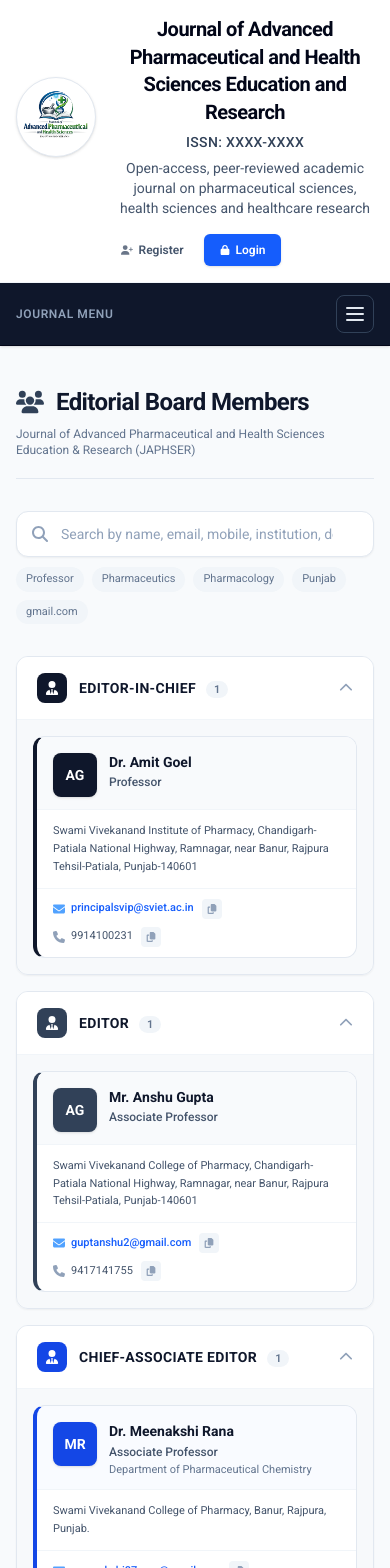
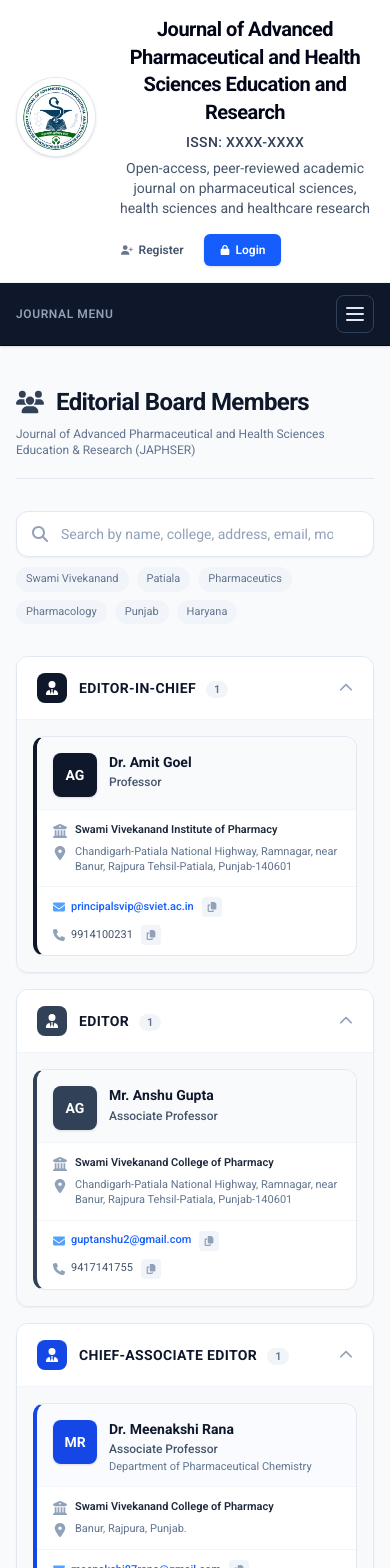
Before and after one commit to asfasdfasdfasd/Editorial-Manager, a React (Vite) app: page /editorial-board/members in a window 390 px wide. Shown: the top 1568 px of the page. Built offline with nearby package versions, Linux system fonts and the light colour scheme.

Commit message:
feat: add EditorialBoardMembersComponent, Navbar, and Footer components with associated assets

```diff
--- a/src/components/EditorialBoard/EditorialBoardMembersComponent.tsx
+++ b/src/components/EditorialBoard/EditorialBoardMembersComponent.tsx
@@ -9,6 +9,7 @@
     FaBookOpen,
     FaUserCheck,
     FaBuildingColumns,
+    FaLocationDot,
     FaChevronDown,
     FaCopy,
     FaCheck,
@@ -19,6 +20,7 @@
     designation: string;
     department?: string;
     institution: string;
+    address: string;
     specialization?: string;
     email: string;
     mobile?: string;
@@ -40,7 +42,8 @@
             {
                 name: 'Dr. Amit Goel',
                 designation: 'Professor',
-                institution: 'Swami Vivekanand Institute of Pharmacy, Chandigarh-Patiala National Highway, Ramnagar, near Banur, Rajpura Tehsil-Patiala, Punjab-140601',
+                institution: 'Swami Vivekanand Institute of Pharmacy',
+                address: 'Chandigarh-Patiala National Highway, Ramnagar, near Banur, Rajpura Tehsil-Patiala, Punjab-140601',
                 email: 'principalsvip@sviet.ac.in',
                 mobile: '9914100231',
             },
@@ -54,7 +57,8 @@
             {
                 name: 'Mr. Anshu Gupta',
                 designation: 'Associate Professor',
-                institution: 'Swami Vivekanand College of Pharmacy, Chandigarh-Patiala National Highway, Ramnagar, near Banur, Rajpura Tehsil-Patiala, Punjab-140601',
+                institution: 'Swami Vivekanand College of Pharmacy',
+                address: 'Chandigarh-Patiala National Highway, Ramnagar, near Banur, Rajpura Tehsil-Patiala, Punjab-140601',
                 email: 'guptanshu2@gmail.com',
                 mobile: '9417141755',
             },
@@ -69,7 +73,8 @@
                 name: 'Dr. Meenakshi Rana',
                 designation: 'Associate Professor',
                 department: 'Department of Pharmaceutical Chemistry',
-                institution: 'Swami Vivekanand College of Pharmacy, Banur, Rajpura, Punjab.',
+                institution: 'Swami Vivekanand College of Pharmacy',
+                address: 'Banur, Rajpura, Punjab.',
                 email: 'meenakshi87rana@gmail.com',
             },
         ],
@@ -83,14 +88,16 @@
                 name: 'Dr. Damit Kumar',
                 designation: 'Associate Professor',
                 department: 'Department of Pharmaceutics',
-                institution: 'Swami Vivekanand College of Pharmacy, Banur, Rajpura, Punjab.',
+                institution: 'Swami Vivekanand College of Pharmacy',
+                address: 'Banur, Rajpura, Punjab.',
                 email: 'damitdhiman007@gmail.com',
             },
             {
                 name: 'Dr. Kapil Kumar Verma',
                 designation: 'Professor & Principal',
                 specialization: 'Pharmacology',
-                institution: 'Minerva College of Pharmacy, Indora-Kangra Himachal Pradesh.',
+                institution: 'Minerva College of Pharmacy',
+                address: 'Indora-Kangra Himachal Pradesh.',
                 email: 'kkvmpharm09@gmail.com',
             },
         ],
@@ -104,28 +111,32 @@
                 name: 'Dr. Nikita khera',
                 designation: 'Assistant Professor',
                 department: 'Department of Pharmacy Practice',
-                institution: 'Swami Vivekanand College of Pharmacy, Banur, Rajpura, Punjab.',
+                institution: 'Swami Vivekanand College of Pharmacy',
+                address: 'Banur, Rajpura, Punjab.',
                 email: 'nikeetakhera02@gmail.com',
             },
             {
                 name: 'Mr. Manjul Singla',
                 designation: 'Assistant Professor',
                 department: 'Department of Radiology',
-                institution: 'Swami Vivekanand Faculty of Technology & Management, Banur, Rajpura.',
+                institution: 'Swami Vivekanand Faculty of Technology & Management',
+                address: 'Banur, Rajpura.',
                 email: 'hodradiology@sviet.ac.in',
             },
             {
                 name: 'Dr. Himani Punia',
                 designation: 'Assistant Professor',
                 department: 'Head, Allied Health Sciences',
-                institution: 'Saraswati Group of Colleges, Mohali, Punjab.',
+                institution: 'Saraswati Group of Colleges',
+                address: 'Mohali, Punjab.',
                 email: 'puniahimani@hau.ac.in',
             },
             {
                 name: 'Ms. Tamanna Dhiman',
                 designation: 'Assistant Professor',
                 department: 'Department of Pharmacognosy',
-                institution: 'Swami Vivekanand College of Pharmacy, Banur, Rajpura, Punjab.',
+                institution: 'Swami Vivekanand College of Pharmacy',
+                address: 'Banur, Rajpura, Punjab.',
                 email: 'tamannadhiman61@gmail.com',
             },
         ],
@@ -139,111 +150,128 @@
                 name: 'Dr. Rajeev Garg',
                 designation: 'Principal',
                 specialization: 'Pharmaceutics',
-                institution: 'Guru Nanak Institute of Pharmacy, Delewal, Hoshiarpur, Punjab.',
+                institution: 'Guru Nanak Institute of Pharmacy',
+                address: 'Delewal, Hoshiarpur, Punjab.',
                 email: 'rgpharma@gmail.com',
             },
             {
                 name: 'Dr. Nishant Thakur',
                 designation: 'Associate Professor',
                 department: 'Department of Pharmaceutics',
-                institution: 'University Institute of Pharma Sciences, Chandigarh University, Gharuan, Mohali, Punjab.',
+                institution: 'University Institute of Pharma Sciences, Chandigarh University',
+                address: 'Gharuan, Mohali, Punjab.',
                 email: 'nishant.nt21@gmail.com',
             },
             {
                 name: 'Dr. Anjali',
                 designation: 'Professor',
                 department: 'Department of Pharmaceutical Chemistry',
-                institution: 'Desh Bhagat University, Mandi Gobindgarh, Punjab.',
+                institution: 'Desh Bhagat University',
+                address: 'Mandi Gobindgarh, Punjab.',
                 email: 'anjalipharm1985@gmail.com',
             },
             {
                 name: 'Dr. Parminder Kaur',
                 designation: 'Associate Professor',
                 department: 'Department of Pharmaceutical Chemistry',
-                institution: 'University Institute of Pharma Sciences, Chandigarh University, Gharuan Mohali, Punjab.',
+                institution: 'University Institute of Pharma Sciences, Chandigarh University',
+                address: 'Gharuan Mohali, Punjab.',
                 email: 'hundalparminder275@gmail.com',
             },
             {
                 name: 'Dr. Anu Jindal',
                 designation: 'Professor',
                 department: 'Department of Pharmacology',
-                institution: 'GHG Khalsa College of Pharmacy, Gurusar Sadhar, Ludhiana, Punjab.',
+                institution: 'GHG Khalsa College of Pharmacy',
+                address: 'Gurusar Sadhar, Ludhiana, Punjab.',
                 email: 'anumahajan78@gmail.com',
             },
             {
                 name: 'Dr. Ravi Ranjan Kumar',
                 designation: 'Associate Professor',
-                institution: 'University School of Allied Health Sciences, Rayat Bahra University, Mohali, Punjab.',
+                department: 'University School of Allied Health Sciences',
+                institution: 'Rayat Bahra University',
+                address: 'Mohali, Punjab.',
                 email: 'raviranjan.jnu10@gmail.com',
             },
             {
                 name: 'Dr. Nadeem Khan',
                 designation: 'Professor',
                 department: 'Department of Pharmacology',
-                institution: 'College of Pharmacy, RIMT University, Mandi Gobindgarh, Punjab.',
+                institution: 'College of Pharmacy, RIMT University',
+                address: 'Mandi Gobindgarh, Punjab.',
                 email: 'nadeem_khansre@yahoo.com',
             },
             {
                 name: 'Dr. Puneet Utreja',
                 designation: 'Professor',
                 department: 'Department of Pharmaceutics',
-                institution: 'PCTE group of institute Ludhiana, Punjab.',
+                institution: 'PCTE group of institute',
+                address: 'Ludhiana, Punjab.',
                 email: 'drutreja@gmail.com',
             },
             {
                 name: 'Dr. Jaspreet Kaur',
                 designation: 'Professor and Principal',
                 specialization: 'Pharmacognosy',
-                institution: 'College of Pharmacy, RIMT University, Mandi Gobindgarh, Punjab.',
+                institution: 'College of Pharmacy, RIMT University',
+                address: 'Mandi Gobindgarh, Punjab.',
                 email: 'principal.cop@rimt.ac.in',
             },
             {
                 name: 'Dr. Vandana Kharb',
                 designation: 'Professor',
                 department: 'Department of Pharmaceutics',
-                institution: 'Sachdeva College of Pharmacy, Gharuan, Punjab.',
+                institution: 'Sachdeva College of Pharmacy',
+                address: 'Gharuan, Punjab.',
                 email: 'vandana_pharmaceutics@yahoo.co.in',
             },
             {
                 name: 'Dr. Balbir Singh',
                 designation: 'Professor',
                 department: 'Department of Pharmacognosy',
-                institution: 'Guru Nanak Dev University, Amritsar, Punjab.',
+                institution: 'Guru Nanak Dev University',
+                address: 'Amritsar, Punjab.',
                 email: 'balbir.pharma@gndu.ac.in',
             },
             {
                 name: 'Dr. Neha Srivastava',
                 designation: 'Professor',
                 department: 'School of Pharmaceutics',
-                institution: 'RIMT University, Mandi Gobindgarh, Punjab.',
+                institution: 'RIMT University',
+                address: 'Mandi Gobindgarh, Punjab.',
                 email: 'nehasrvstva@gmail.com',
             },
             {
                 name: 'Dr. Ritchubabbar',
                 designation: 'Professor',
                 department: 'Department of Pharmaceutical Chemistry',
-                institution: 'Chitkara School of Pharmacy, Chitkara University Punjab.',
+                institution: 'Chitkara School of Pharmacy, Chitkara University',
+                address: 'Punjab.',
                 email: 'ritchu.babbar@chitkara.edu.in',
             },
             {
                 name: 'Dr. Pardeep Goyal',
                 designation: 'Professor and Principal',
                 department: 'Department of Pharmacology',
-                institution: 'Saraswati College of Pharmacy, Gharuan, Punjab.',
+                institution: 'Saraswati College of Pharmacy',
+                address: 'Gharuan, Punjab.',
                 email: 'golupharma1982@gmail.com',
             },
             {
                 name: 'Dr. Sourabh Kosey',
                 designation: 'Professor',
                 department: 'Department of Pharmacy Practice',
-                institution: 'ISF College of Pharmacy, Moga, Punjab.',
+                institution: 'ISF College of Pharmacy',
+                address: 'Moga, Punjab.',
                 email: 'sourabhkosey@gmail.com',
             },
             {
                 name: 'Dr. Sanjay Kumar',
                 designation: 'Director cum Principal',
                 specialization: 'Pharmacognosy and Photochemistry',
-                institution: 'Gautam college of Pharmacy Hamirpur, Himachal Pradesh.',
+                institution: 'Gautam college of Pharmacy',
+                address: 'Hamirpur, Himachal Pradesh.',
                 email: 'diwansanjay1981@gmail.com',
             },
             {
@@ -251,20 +279,24 @@
                 designation: 'Professor and Dean',
                 specialization: 'Pharmacy Practice',
                 department: 'School of Pharmaceutical Sciences, Department of Pharmacy Practice',
-                institution: 'RIMT University, Mandi Gobindgarh, Punjab.',
+                institution: 'RIMT University',
+                address: 'Mandi Gobindgarh, Punjab.',
                 email: 'parminder.nain29@gmail.com',
             },
             {
                 name: 'Dr. Neelam',
                 designation: 'Professor',
                 department: 'Department of Pharmaceutics',
-                institution: 'MM College of Pharmacy, Mullana, Ambala, Haryana.',
+                institution: 'MM College of Pharmacy',
+                address: 'Mullana, Ambala, Haryana.',
                 email: 'neelam.mdu@glmail.com',
             },
             {
                 name: 'Dr. Vivek Sharma',
                 designation: 'Professor (Health Sciences)',
-                institution: 'CSIR-IHBT University Centre For Research and Development, Chandigarh University, Gharuan, Chandigarh.',
+                department: 'CSIR-IHBT University Centre For Research and Development',
+                institution: 'Chandigarh University',
+                address: 'Gharuan, Chandigarh.',
                 email: 'nkvivek@gmail.com',
             },
             {
@@ -272,7 +304,8 @@
                 designation: 'Professor and Principal',
                 specialization: 'Pharmacology and Toxicology',
                 department: 'School of Health Sciences',
-                institution: 'Quantum University, Roorkee, Uttrakhand.',
+                institution: 'Quantum University',
+                address: 'Roorkee, Uttrakhand.',
                 email: 'verma2us@gmail.com',
             },
         ],
@@ -286,35 +319,40 @@
                 name: 'Dr. Subheet Kumar Jain',
                 designation: 'Professor',
                 department: 'Department of Pharmaceutical Sciences',
-                institution: 'Guru Nanak Dev University, Amritsar, Punjab.',
+                institution: 'Guru Nanak Dev University',
+                address: 'Amritsar, Punjab.',
                 email: 'subhjeetjain.pharma@gndu.ac.in',
             },
             {
                 name: 'Dr. Sandeep Chaudhary',
                 designation: 'Professor',
                 department: 'Department of Pharmaceutics',
-                institution: 'ASBASJSM College of Pharmacy, Bela, Punjab.',
+                institution: 'ASBASJSM College of Pharmacy',
+                address: 'Bela, Punjab.',
                 email: 'drsandeeprajpura@gmail.com',
             },
             {
                 name: 'Dr. Suraj Bansal',
                 designation: 'Professor and Principal',
                 specialization: 'Pharmaceutical Chemistry',
-                institution: 'JIS Institute of Pharmacy, Ludhiana, Punjab.',
+                institution: 'JIS Institute of Pharmacy',
+                address: 'Ludhiana, Punjab.',
                 email: 'banaalsuraj@gmail.com',
             },
             {
                 name: 'Dr. Jagdeep Singh Dua',
                 designation: 'Associate Professor',
                 department: 'Department of Pharmaceutics',
-                institution: 'Shivalik College of Pharmacy Nangal Punjab.',
+                institution: 'Shivalik College of Pharmacy',
+                address: 'Nangal Punjab.',
                 email: 'jsdua2002@yahoo.com',
             },
             {
                 name: 'Dr. Jyoti Monga',
                 designation: 'Associate Professor',
                 department: 'Department of Pharmaceutical Chemistry',
-                institution: 'Ch.Devi Lal College of Pharmacy, Jagadhri, Haryana.',
+                institution: 'Ch.Devi Lal College of Pharmacy',
+                address: 'Jagadhri, Haryana.',
                 email: 'mongajyoti10@gmail.com',
             },
         ],
@@ -463,11 +501,20 @@
             {/* Divider */}
             <div className="border-t border-slate-100" />
 
-            {/* Institution */}
-            <div className="px-4 py-3">
-                <p className="text-[11px] text-slate-600 leading-relaxed">
-                    {member.institution}
-                </p>
+            {/* Institution (College Name) & Address - 2 Distinct Fields */}
+            <div className="px-4 py-3 space-y-1.5">
+                {/* College / Institution Name */}
+                <div className="flex items-start gap-2 text-[11px] text-slate-800 leading-snug">
+                    <FaBuildingColumns className="size-3.5 shrink-0 text-slate-400 mt-0.5" />
+                    <span className="font-semibold">{hl(member.institution)}</span>
+                </div>
+                {/* Address */}
+                {member.address && (
+                    <div className="flex items-start gap-2 text-[11px] text-slate-500 leading-snug">
+                        <FaLocationDot className="size-3.5 shrink-0 text-slate-400 mt-0.5" />
+                        <span>{hl(member.address)}</span>
+                    </div>
+                )}
             </div>
 
             {/* Footer: contacts */}
@@ -518,7 +565,7 @@
             <button
                 type="button"
                 onClick={() => setOpen(o => !o)}
-                className="w-full flex items-center justify-between gap-3 px-5 py-4 bg-white hover:bg-slate-50 transition-colors text-left"
+                className="w-full flex items-center justify-between gap-3 px-5 py-4 bg-white hover:bg-slate-50 transition-colors text-left cursor-pointer"
             >
                 <div className="flex items-center gap-3">
                     <span className={`p-2 rounded-lg text-sm ${pillColor}`}>
@@ -574,7 +621,8 @@
             m.designation.toLowerCase().includes(q) ||
             (m.department && m.department.toLowerCase().includes(q)) ||
             (m.specialization && m.specialization.toLowerCase().includes(q)) ||
-            m.institution.toLowerCase().includes(q)
+            m.institution.toLowerCase().includes(q) ||
+            m.address.toLowerCase().includes(q)
         );
     }, [trimmed]);
 
@@ -597,7 +645,7 @@
                     <FaMagnifyingGlass className="absolute left-4 top-1/2 -translate-y-1/2 text-slate-400 size-4 pointer-events-none" />
                     <input
                         type="text"
-                        placeholder="Search by name, email, mobile, institution, department..."
+                        placeholder="Search by name, college, address, email, mobile, specialization..."
                         value={query}
                         onChange={e => setQuery(e.target.value)}
                         className="w-full pl-11 pr-10 py-3 bg-white border border-slate-200 rounded-xl text-sm text-slate-900 placeholder:text-slate-400 focus:outline-none focus:ring-2 focus:ring-blue-500 focus:border-blue-500 shadow-xs transition-all"
@@ -606,7 +654,7 @@
                         <button
                             type="button"
                             onClick={() => setQuery('')}
-                            className="absolute right-3.5 top-1/2 -translate-y-1/2 p-1 text-slate-400 hover:text-slate-700 transition-colors"
+                            className="absolute right-3.5 top-1/2 -translate-y-1/2 p-1 text-slate-400 hover:text-slate-700 transition-colors cursor-pointer"
                             aria-label="Clear search"
                         >
                             <FaXmark className="size-4" />
@@ -617,12 +665,12 @@
                 {/* Search hint pills */}
                 {!query && (
                     <div className="flex flex-wrap gap-2 mt-2.5">
-                        {['Professor', 'Pharmaceutics', 'Pharmacology', 'Punjab', 'gmail.com'].map(hint => (
+                        {['Swami Vivekanand', 'Patiala', 'Pharmaceutics', 'Pharmacology', 'Punjab', 'Haryana'].map(hint => (
                             <button
                                 key={hint}
                                 type="button"
                                 onClick={() => setQuery(hint)}
-                                className="text-[11px] text-slate-500 bg-slate-100 hover:bg-slate-200 px-2.5 py-1 rounded-full transition-colors"
+                                className="text-[11px] text-slate-500 bg-slate-100 hover:bg-slate-200 px-2.5 py-1 rounded-full transition-colors cursor-pointer"
                             >
                                 {hint}
                             </button>
@@ -644,7 +692,7 @@
                         <button
                             type="button"
                             onClick={() => setQuery('')}
-                            className="text-xs text-blue-600 hover:underline font-medium"
+                            className="text-xs text-blue-600 hover:underline font-medium cursor-pointer"
                         >
                             Clear search
                         </button>
@@ -654,7 +702,7 @@
                         <div className="bg-white border border-slate-200 rounded-xl p-10 text-center">
                             <FaMagnifyingGlass className="size-8 text-slate-300 mx-auto mb-3" />
                             <p className="text-sm font-semibold text-slate-700 mb-1">No members matched "{trimmed}"</p>
-                            <p className="text-xs text-slate-500">Try searching by name, email, phone, department, or institution.</p>
+                            <p className="text-xs text-slate-500">Try searching by name, college, address, email, or department.</p>
                         </div>
                     ) : (
                         <div className="space-y-3">
--- a/src/components/Footer.tsx
+++ b/src/components/Footer.tsx
@@ -24,24 +24,22 @@
 
     return (
         <footer className="w-full bg-slate-50 border-t border-slate-200">
-            <div className="py-6 px-4 text-center max-w-4xl mx-auto space-y-1.5">
-                <p className="text-slate-800 font-bold text-sm md:text-base tracking-wide">
-                    ©2026 Journal of Advanced Pharmaceutical and Health Sciences Education and Research (JAPHSER)
-                </p>
-                <p className="text-slate-600 text-xs md:text-sm font-medium">
-                    Published by{' '}
-                    <span className="font-semibold text-slate-800">IP Innovative Publication Pvt. Ltd.</span>{' '}
-                    (
-                    <a
-                        href="https://www.ipinnovative.com"
-                        target="_blank"
-                        rel="noopener noreferrer"
-                        className="text-blue-600 hover:underline hover:text-blue-700 transition-colors"
-                    >
-                        www.ipinnovative.com
-                    </a>
-                    )
-                </p>
+            <div className="py-8 px-4 text-center max-w-3xl mx-auto flex flex-col items-center space-y-3">
+                <div className="h-16 w-16 rounded-full border border-slate-200 bg-white flex items-center justify-center shadow-xs overflow-hidden">
+                    <img src="/logo.png" alt="JAPHSER Logo" className="h-14 w-14 object-contain" />
+                </div>
+                <div className="space-y-1.5">
+                    <h2 className="text-slate-900 font-bold text-base md:text-lg tracking-tight leading-snug">
+                        Journal of Advanced Pharmaceutical and Health Sciences Education and Research (JAPHSER)
+                    </h2>
+                    <p className="text-slate-600 text-xs md:text-sm font-medium">
+                        Published by{' '}
+                        <span className="font-semibold text-slate-800">Pharmacy Research Group, Swami Vivekanand College of Pharmacy (SVCP)</span>
+                    </p>
+                    <p className="text-slate-500 text-xs">
+                        ©2026 JAPHSER. Open-access, peer-reviewed academic journal.
+                    </p>
+                </div>
             </div>
 
             {/* Middle Section: Full Width Color Strip Tabs  */}
@@ -68,7 +66,7 @@
                     >
                         www.ipinnovative.com
                     </a>
-                     {" "}All rights reserved.
+                    {" "}All rights reserved.
                 </p>
             </div>
         </footer>
--- a/src/components/Navbar.tsx
+++ b/src/components/Navbar.tsx
@@ -84,7 +84,7 @@
                 <div className="flex items-center sm:items-start gap-5 text-center sm:text-left">
                     {/* Logo */}
                     <div className="h-20 w-20 rounded-full border border-slate-200 bg-white flex items-center justify-center shadow-sm shrink-0 overflow-hidden">
-                        <img src="/logo.png" alt="Logo" className="h-18 w-18 object-contain" />
+                        <img src="/logo.png" alt="Logo" className="h-full w-full object-contain" />
                     </div>
 
                     {/* Text Stack */}
```
Also changed, not shown: public/logo.png.
